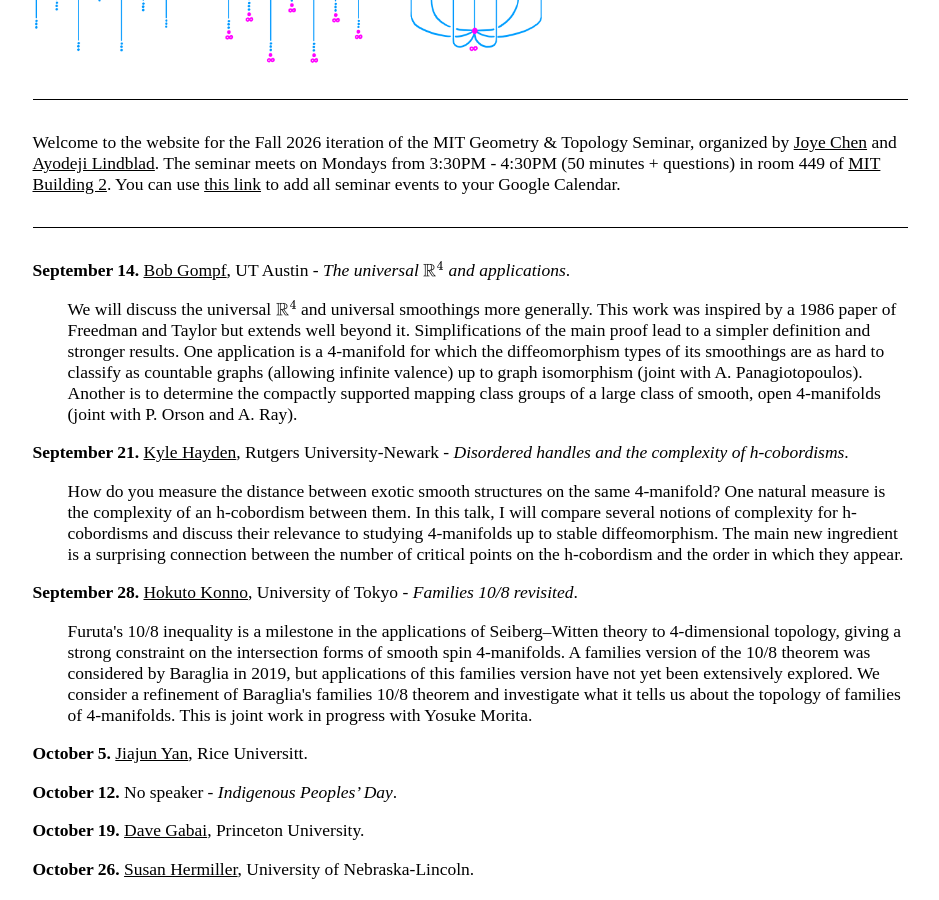
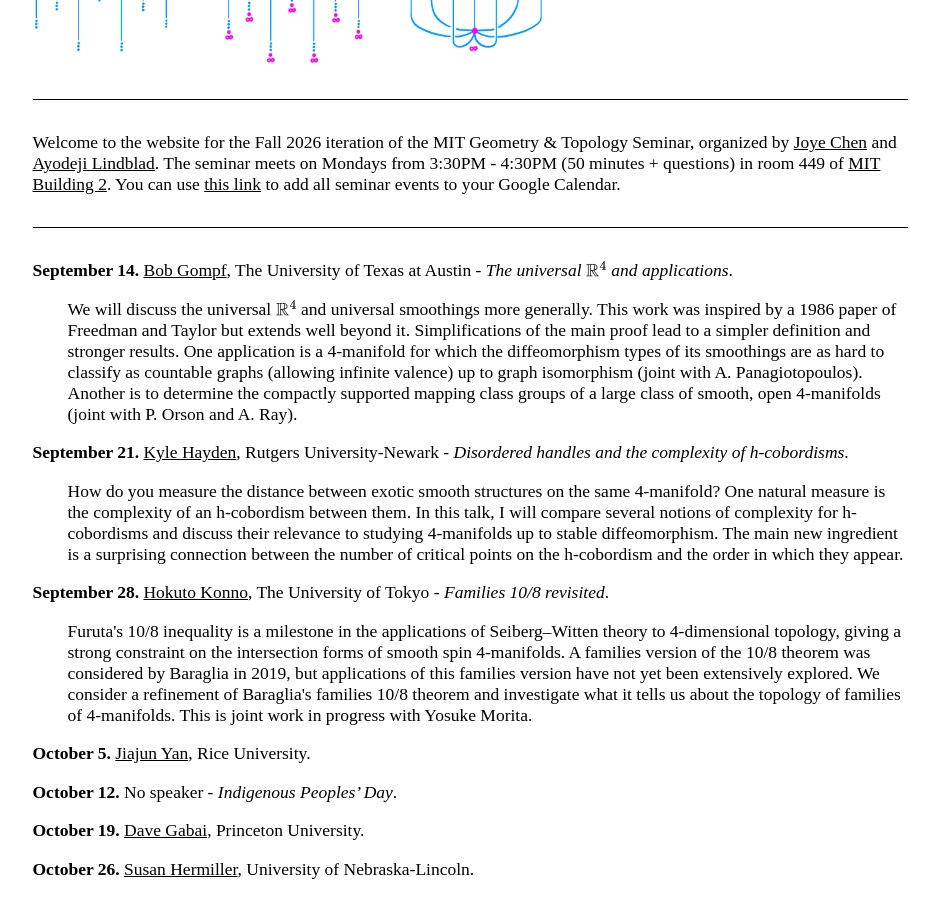
Before and after one commit to AyodejiLindblad/AyodejiLindblad.github.io, a Jekyll site: the page built from seminars/MIT-G&T-FA26/index.md, in a window 1280 px wide and 900 px high, scrolled down 444 px. Shown: the whole window, without its empty margins (170-1109 px from the left). Built offline with Jekyll 4.4.1, drawn with Linux system fonts in a browser that asks for light colours; some web fonts are replaced.

Commit message:
Update index.md

```diff
--- a/seminars/MIT-G&T-FA26/index.md
+++ b/seminars/MIT-G&T-FA26/index.md
@@ -38,7 +38,7 @@ Welcome to the website for the Fall 2026 iteration of the MIT Geometry & Topolog
 
 ---
 
-**September 14.** [Bob Gompf](https://web.ma.utexas.edu/users/gompf/), UT Austin - *The universal $\mathbb{R}^4$ and applications*.
+**September 14.** [Bob Gompf](https://web.ma.utexas.edu/users/gompf/), The University of Texas at Austin - *The universal $\mathbb{R}^4$ and applications*.
 
 <p style="margin-left: 2em;">
 We will discuss the universal $\mathbb{R}^4$ and universal smoothings more generally. This work was inspired by a 1986 paper of Freedman and Taylor but extends well beyond it. Simplifications of the main proof lead to a simpler definition and stronger results. One application is a 4-manifold for which the diffeomorphism types of its smoothings are as hard to classify as countable graphs (allowing infinite valence) up to graph isomorphism (joint with A. Panagiotopoulos). Another is to determine the compactly supported mapping class groups of a large class of smooth, open 4-manifolds (joint with P. Orson and A. Ray).</p>
@@ -50,14 +50,14 @@ How do you measure the distance between exotic smooth structures on the same 4-m
 </p>
 
 
-**September 28.** [Hokuto Konno](https://www.ms.u-tokyo.ac.jp/~konno/eng_index.html), University of Tokyo - *Families 10/8 revisited*.
+**September 28.** [Hokuto Konno](https://www.ms.u-tokyo.ac.jp/~konno/eng_index.html), The University of Tokyo - *Families 10/8 revisited*.
 
 <p style="margin-left: 2em;">
 Furuta's 10/8 inequality is a milestone in the applications of Seiberg–Witten theory to 4-dimensional topology, giving a strong constraint on the intersection forms of smooth spin 4-manifolds. A families version of the 10/8 theorem was considered by Baraglia in 2019, but applications of this families version have not yet been extensively explored. We consider a refinement of Baraglia's families 10/8 theorem and investigate what it tells us about the topology of families of 4-manifolds. This is joint work in progress with Yosuke Morita.
 </p>
 
 
-**October 5.** [Jiajun Yan](https://sites.google.com/view/jiajunyan/home), Rice Universitt.
+**October 5.** [Jiajun Yan](https://sites.google.com/view/jiajunyan/home), Rice University.
 
 
 **October 12.** No speaker - *Indigenous Peoples' Day*.
```
